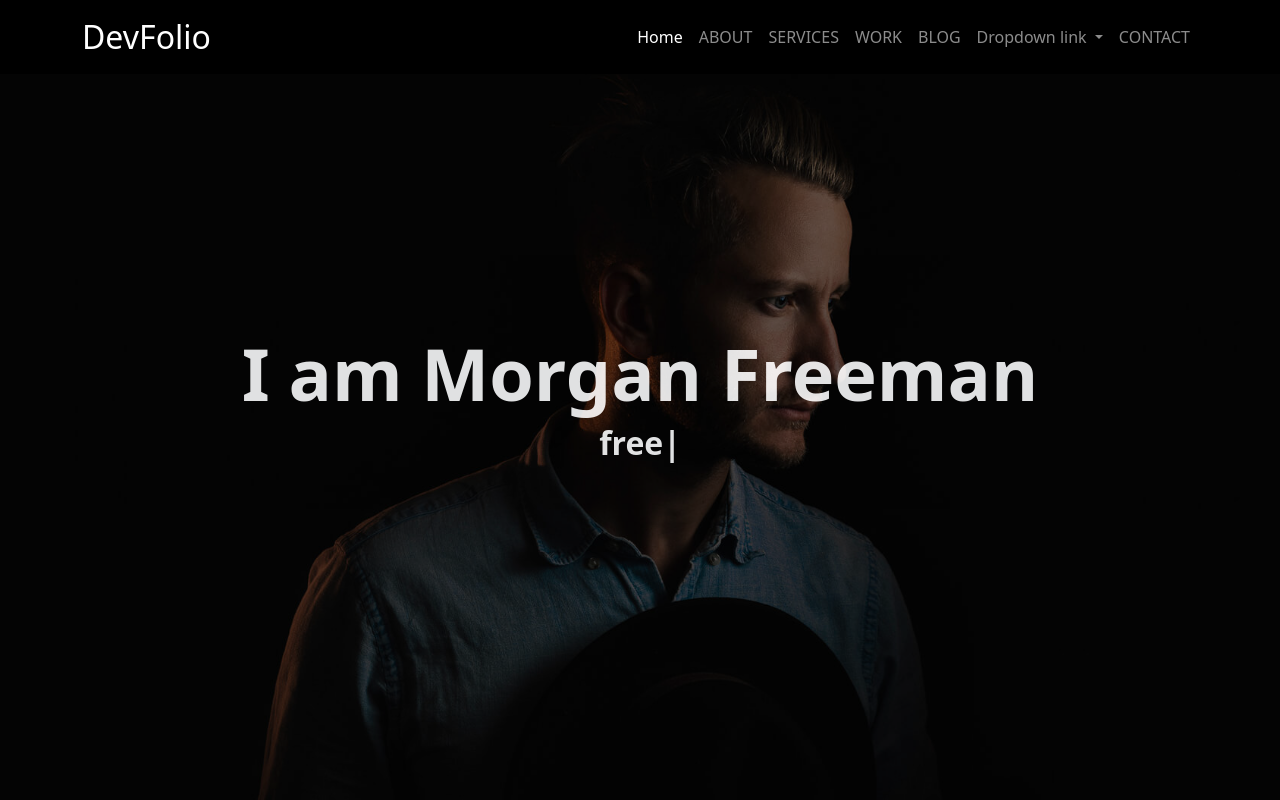
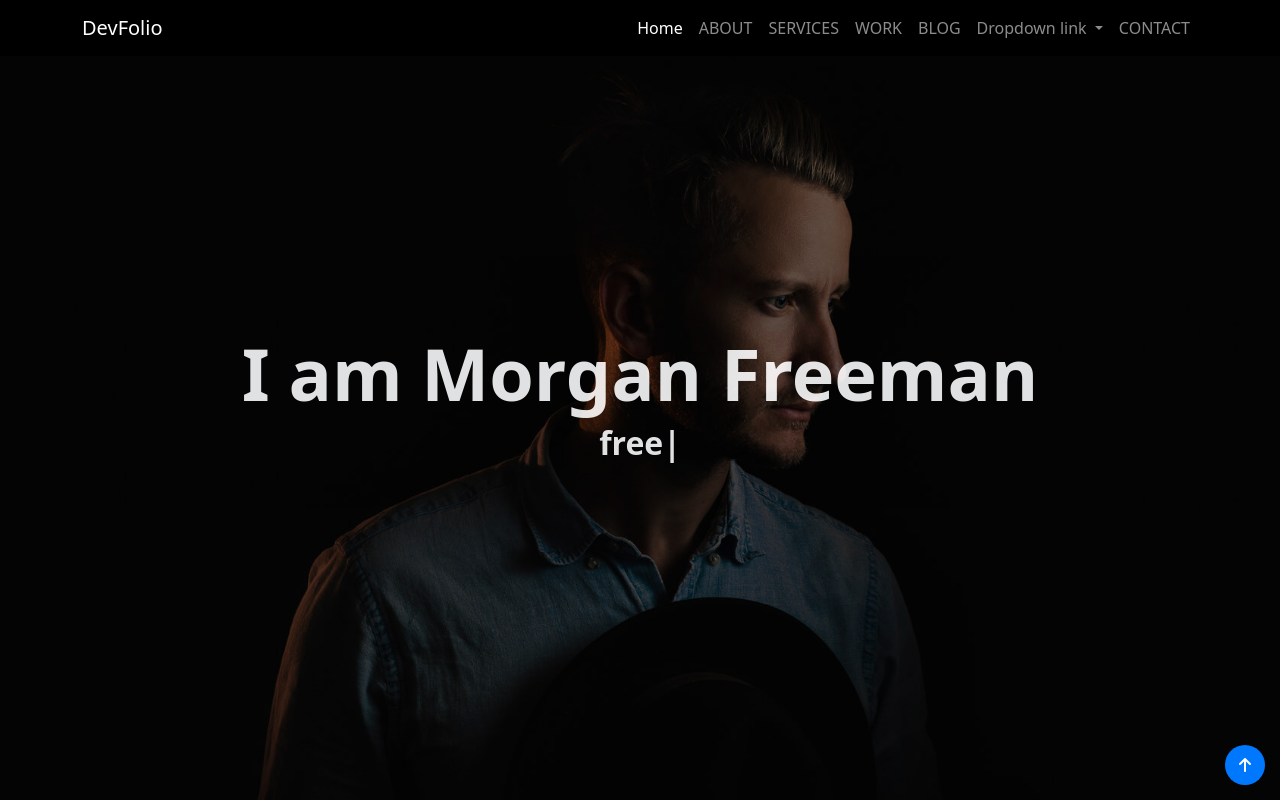
Before and after one commit to ebrahim-mamdoh/portfolio, a plain HTML site: page index.html in a window 1280 px wide. Shown: the top 800 px of the page. Drawn offline with nearby package versions, Linux system fonts and the light colour scheme.

Commit message:
fix error

```diff
--- a/index.html
+++ b/index.html
@@ -1,24 +1,20 @@
 <!DOCTYPE html>
 <html lang="en">
+
 <head>
     <meta charset="UTF-8">
     <meta name="viewport" content="width=device-width, initial-scale=1.0">
-    <link rel="stylesheet" href="assets/css/all.min.css">
-    <link rel="stylesheet" href="assets/css/bootstrap.min.css">
-    <link rel="stylesheet" href="assets/fontawesome-free-6.5.2-web/css/all.min.css">
-    <link rel="stylesheet" href="assets/fontawesome-free-6.5.2-web/css/all.min.js">
-    <link rel="stylesheet" href="assets/js/main.js">
-    <link rel="stylesheet" href="style.css">
-    <title>profile</title>
+    <title>DevFolio</title>
 
 
 
+    <link rel="stylesheet" href="./assets/css/all.min.css">
+    <link rel="stylesheet" href="./assets/fontawesome-free-6.5.2-web/css/all.min.css">
+    <link rel="stylesheet" href="./assets/css/bootstrap.min.css">
+    <link rel="stylesheet" href="style.css">
 </head>
 
-
 <body>
-        <!-- ////////////////////// nav ///// -->
-
     <nav class="navbar navbar-expand-lg  navbar-dark fixed-top ">
         <div class="container">
             <a class="navbar-brand  fa-2x" href="#">DevFolio</a>
@@ -61,7 +57,6 @@
             </div>
         </div>
     </nav>
-
     <!-- ////////////////////// header ///// -->
     <div id="header" class="header vh-100 w-100 position-relative active">
         <div class="blur d-flex justify-content-center align-items-center">
@@ -71,7 +66,6 @@
             </div>
         </div>
     </div>
-
     <!-- ////////////////////// about ///// -->
 
     <div id="about" class="about ">
@@ -142,6 +136,7 @@
             </div>
         </div>
     </div>
+
     <!-- ////////////////////// service ///// -->
     <div class="service" id="service">
         <div class="container">
@@ -302,7 +297,6 @@
         </div>
     </div>
 
-
     <!-- ////////////////////// brotfolio ///// -->
     <div class="protfolio" id="protfolio">
         <div class="container">
@@ -462,6 +456,7 @@
         </div>
     </div>
 
+
     <!-- //////////////////////////////  blog /// -->
     <div id="blog" class="blog">
         <div class="container">
@@ -542,7 +537,9 @@
         </div>
     </div>
 
+
     <!-- //////////////////////////////  contact /// -->
+
 
     <div class="contact" id="contact">
         <div class="layer">
@@ -595,8 +592,6 @@
             </div>
         </div>
     </div>
-
-
     <!-- ///////////////   footer  /// -->
     <div class="footer">
 
@@ -607,7 +602,13 @@
 
 
 
+    <div class="analog">
+        <a style="color: white;" href="#header"> <i class="fa-solid fa-arrow-up"></i></a>
+    </div>
 
-<script src="assets/js/bootstrap.bundle.min.js"></script>
+
+
+    <script src="js/bootstrap.bundle.min.js"></script>
 </body>
+
 </html>
```
Lines whose indentation alone changed are shown as unchanged.
